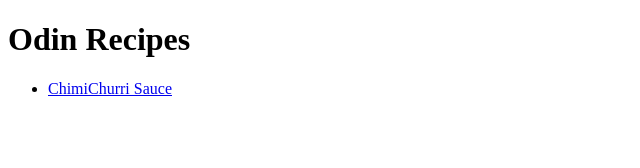
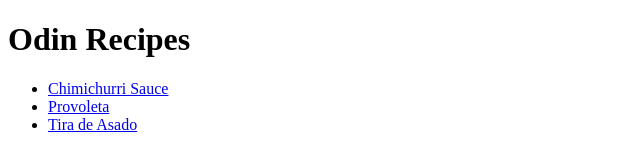
Before and after one commit to igna-ctrl/Odin-projects, a plain HTML site: page odin-recipes/index.html in a window 1280 px wide. Shown: the whole page, without its empty margins (0-640 px from the left). Drawn offline with Linux system fonts and the light colour scheme.

Commit message:
Update index.html - Added new recipes

```diff
--- a/odin-recipes/index.html
+++ b/odin-recipes/index.html
@@ -5,12 +5,19 @@
     <body>
     <ul>
         <li>
-            <a
-            alt="Los Muertos Crew - Pexels"
-            href="recipes/chimichurri.html"
-            >
-                ChimiChurri Sauce
-        </a>
+            <a href="recipes/chimichurri.html">
+                Chimichurri Sauce
+            </a>
+        </li>
+        <li>
+            <a href= "recipes/provoleta.html">
+            Provoleta
+            </a>
+        </li>
+        <li>
+            <a href= "recipes/tira_asado.html">
+            Tira de Asado
+            </a>
         </li>
     </ul>
 </body>
```
